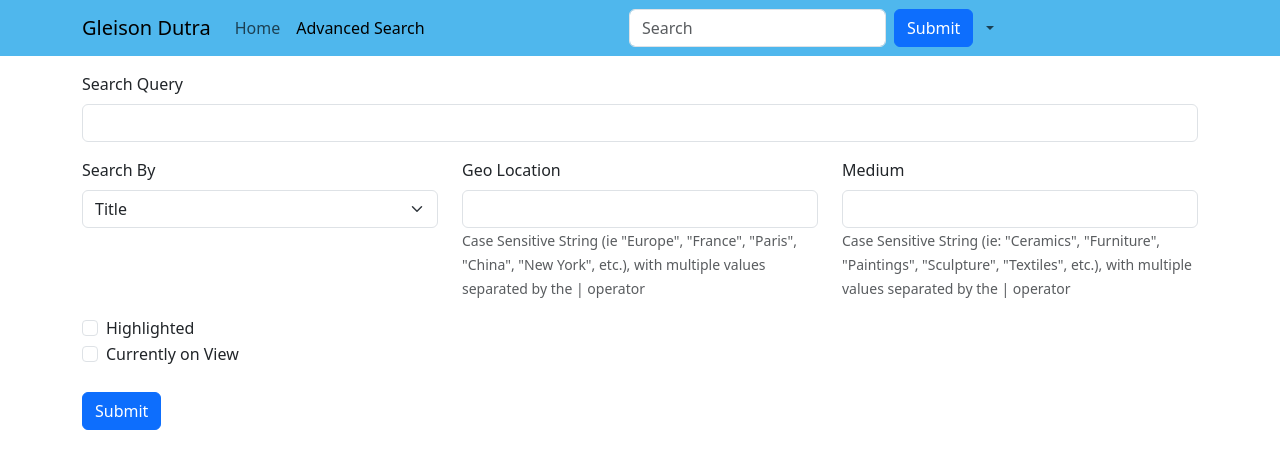
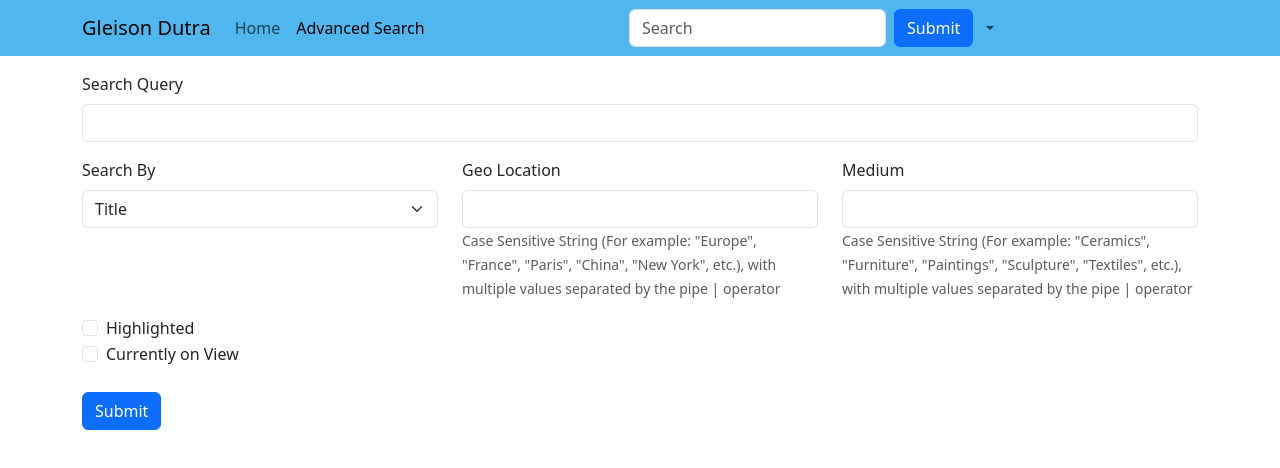
Before and after one commit to gvieira-dutra/The-Metropolitan-Museum-of-Art-API, a Next.js app: page /search in a window 1280 px wide. Shown: the top 468 px of the page. Built offline with nearby package versions, Linux system fonts and the light colour scheme; no server answers; sample sign-in values are in the browser's storage.

Commit message:
fuction improvement

```diff
--- a/pages/search.jsx
+++ b/pages/search.jsx
@@ -7,37 +7,31 @@ import { Form, Row, Col, Button } from 'react-bootstrap'
 
 export default function Search() {
   const route = useRouter()
-
   const {
     register,
     handleSubmit,
-    formState: { errors },
+    formState: { errors }
   } = useForm()
-
   let queryString = ''
 
+  // Reference to the searchHistory from the searchHistoryAtom
   const [searchHistory, setSearchHistory] = useAtom(searchHistoryAtom)
 
   const submitForm = async (data) => {
-    //Set up parameters accordingly from the received query "data"
     const { q, searchBy, geoLocation, medium, isHighlight, isOnView } = data
 
-    //Append queryString with the query parameters if available
     queryString +=
       `${searchBy}=true` +
-      (geoLocation ? `&geoLocation=${geoLocation}` : "") +
-      (medium ? `&medium=${medium}` : "") +
+      (geoLocation ? `&geoLocation=${geoLocation}` : '') +
+      (medium ? `&medium=${medium}` : '') +
       `&isOnView=${isOnView}` +
       `&isHighlight=${isHighlight}` +
       `&q=${q}`
 
-    // Add the computed queryString value to the searchHistory
     setSearchHistory(await addToHistory(queryString))
 
-    // Finally, using Router to return the artwork in query
     route.push(`/artwork?${queryString}`)
   }
-
   return (
     <>
       <Form onSubmit={handleSubmit(submitForm)}>
@@ -49,20 +43,15 @@ export default function Search() {
                 type="text"
                 placeholder=""
                 name="q"
-                className={errors?.q && 'is-invalid'}
-                {...register('q', {
-                  required: true
-                })}
+                {...register('q', { required: true })}
+                className={errors.q && 'is-invalid'}
               />
-
-              {errors?.q && <span style={{ color: 'red' }}>*This field is required</span>}
             </Form.Group>
           </Col>
         </Row>
         <Row>
           <Col md={4}>
             <Form.Label>Search By</Form.Label>
-
             <Form.Select name="searchBy" className="mb-3" {...register('searchBy')}>
               <option value="title">Title</option>
               <option value="tags">Tags</option>
@@ -78,11 +67,10 @@ export default function Search() {
                 name="geoLocation"
                 {...register('geoLocation')}
               />
-
               <Form.Text className="text-muted">
-                Case Sensitive String (ie &quot;Europe&quot;, &quot;France&quot;, &quot;Paris&quot;,
+                Case Sensitive String (For example: &quot;Europe&quot;, &quot;France&quot;, &quot;Paris&quot;,
                 &quot;China&quot;, &quot;New York&quot;, etc.), with multiple values separated by
-                the | operator
+                the pipe | operator
               </Form.Text>
             </Form.Group>
           </Col>
@@ -90,11 +78,10 @@ export default function Search() {
             <Form.Group className="mb-3">
               <Form.Label>Medium</Form.Label>
               <Form.Control type="text" placeholder="" name="medium" {...register('medium')} />
-
               <Form.Text className="text-muted">
-                Case Sensitive String (ie: &quot;Ceramics&quot;, &quot;Furniture&quot;,
+                Case Sensitive String (For example: &quot;Ceramics&quot;, &quot;Furniture&quot;,
                 &quot;Paintings&quot;, &quot;Sculpture&quot;, &quot;Textiles&quot;, etc.), with
-                multiple values separated by the | operator
+                multiple values separated by the pipe | operator
               </Form.Text>
             </Form.Group>
           </Col>
```
